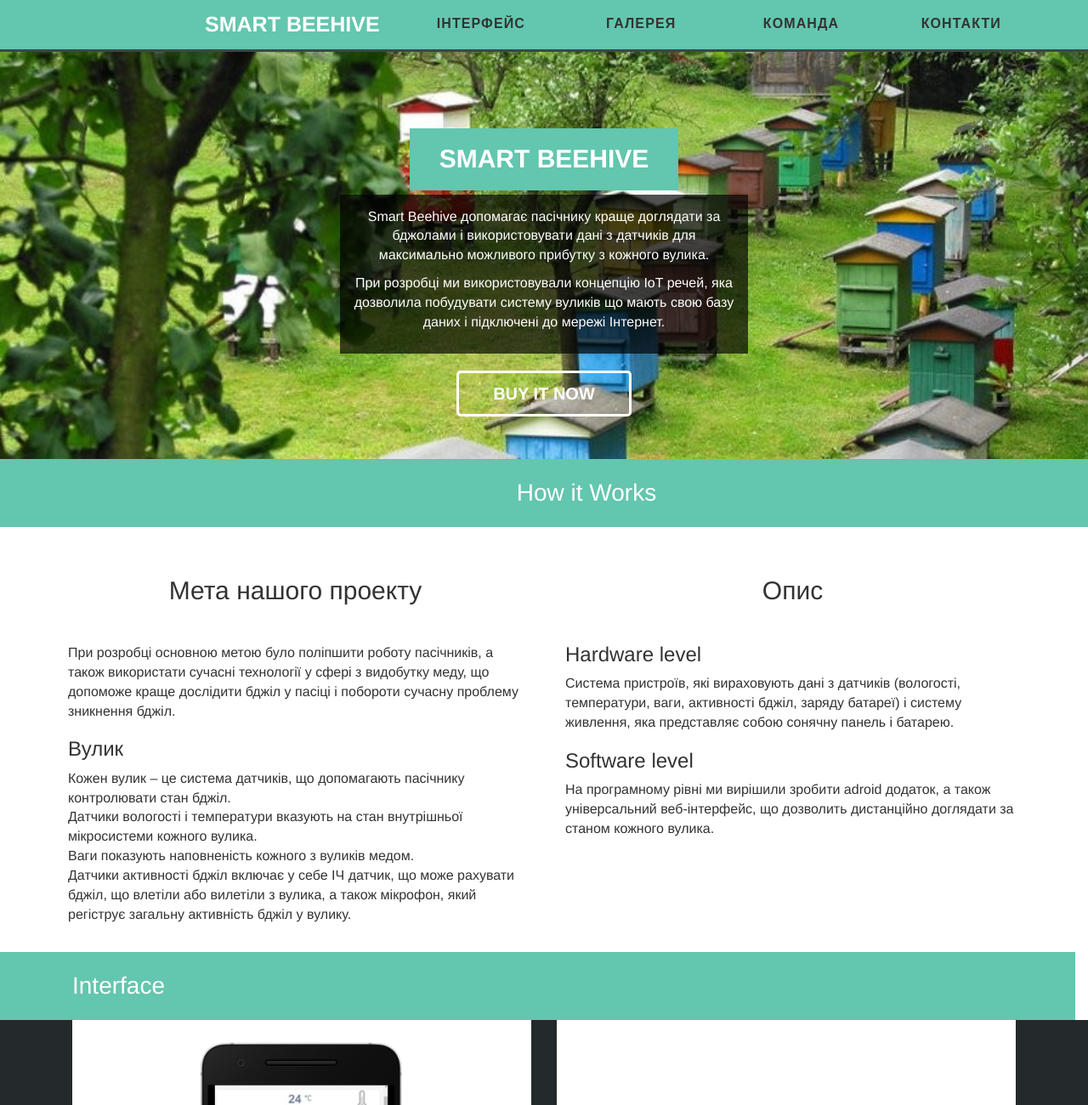
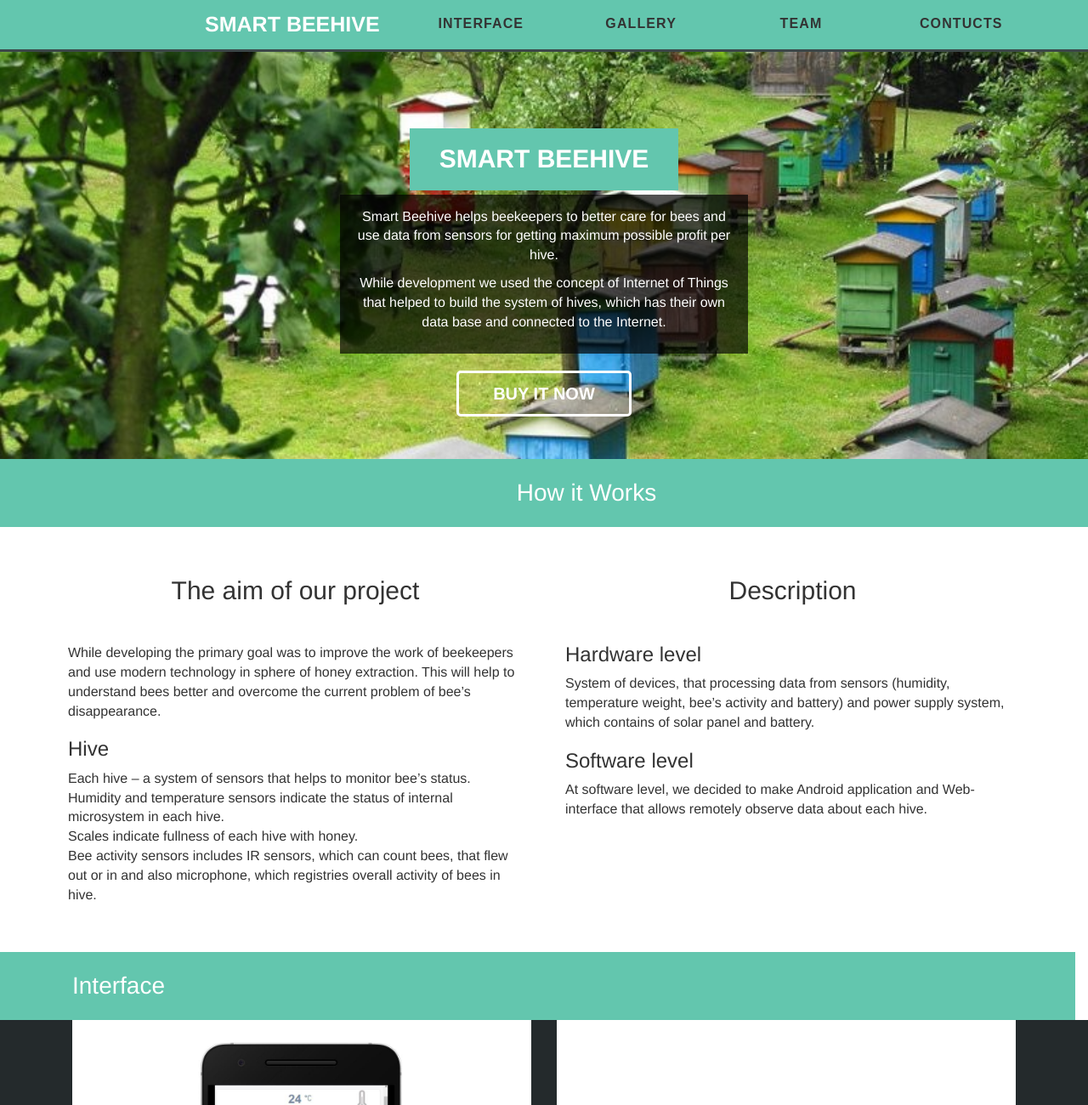
Before and after one commit to Igor-Rabodzei/smarthive.github.io, a plain HTML site: page index.html in a window 1280 px wide. Shown: the top 1300 px of the page at 85% size. Drawn offline with Linux system fonts and the light colour scheme.

Commit message:
add english

```diff
--- a/index.html
+++ b/index.html
@@ -27,16 +27,16 @@
 						<a href="index.html">SMART BEEHIVE</a>
 					</li>
 					<a href="#interface">
-						<li class="col-md-2 col-sm-3 col-xs-6 menu-item">Інтерфейс</li>
+						<li class="col-md-2 col-sm-3 col-xs-6 menu-item">Interface</li>
 					</a>
 					<a href="#gallery">
-						<li class="col-md-2 col-sm-3 col-xs-6 menu-item">Галерея</li>
+						<li class="col-md-2 col-sm-3 col-xs-6 menu-item">Gallery</li>
 					</a>
 					<a href="#team">
-						<li class="col-md-2 col-sm-3 col-xs-6 menu-item">Команда</li>
+						<li class="col-md-2 col-sm-3 col-xs-6 menu-item">Team</li>
 					</a>
 					<a href="#contact">
-						<li class="col-md-2 col-sm-3 col-xs-6 menu-item">Контакти</li>
+						<li class="col-md-2 col-sm-3 col-xs-6 menu-item">Contucts</li>
 					</a>
 				</ul>
 			</div>
@@ -55,10 +55,10 @@
 			<br>
 			<div class="main-description">
 	 			<p>
-	 				Smart Beehive допомагає пасічнику краще доглядати за бджолами і використовувати дані з датчиків для максимально можливого прибутку з кожного вулика.
+	 				Smart Beehive helps beekeepers to better care for bees and use data from sensors for getting maximum possible profit per hive.
 	 			</p>
 	 			<p>
-	 				При розробці ми використовували концепцію IoT  речей, яка дозволила побудувати систему вуликів що мають свою базу даних і підключені до мережі Інтернет.
+	 				While development we used the concept of Internet of Things that helped to build the system of hives, which has their own data base and connected to the Internet.
 	 			</p>
 
 			</div>
@@ -83,32 +83,38 @@
 		<div class="row">
 			<div class=" col-md-6 col-sm-12 right-text">
 				<div class="title-description">
-					Мета нашого проекту
+					The aim of our project
 				</div>
 				<div class="description">
-					При розробці основною метою було поліпшити роботу пасічників, а також використати сучасні технології у сфері з видобутку меду, що допоможе краще дослідити бджіл у пасіці і побороти сучасну проблему зникнення бджіл.
+					While developing the primary goal was to improve the work of beekeepers and use modern technology in sphere of honey extraction. This will help to understand bees better and overcome the current problem of bee’s disappearance.
 
-					<h3>Вулик</h3>
-					Кожен вулик – це система датчиків, що допомагають пасічнику контролювати стан бджіл.
+					<h3>Hive</h3>
+					Each hive – a system of sensors that helps to monitor bee’s status.
 					<br/>
-					Датчики вологості і температури вказують на стан внутрішньої мікросистеми кожного вулика.
+					Humidity and temperature sensors indicate the status of internal microsystem in each hive.
 					<br/>
-					Ваги показують наповненість кожного з вуликів медом.
+					Scales indicate fullness of each hive with honey.
 					<br/>
-					Датчики активності бджіл включає у себе ІЧ датчик, що може рахувати бджіл, що влетіли або вилетіли з вулика, а також мікрофон, який регіструє загальну активність бджіл у вулику.
+					Bee activity sensors includes IR sensors, which can count bees, that flew out or in and also microphone, which registries overall activity of bees in hive.
+					<br/>
+
 				</div>
 			</div>
 
 			<div class=" col-md-6 col-sm-12 left-text">
 				<div class="title-description">
-					Опис
+					Description
 				</div>
 				<div class="description">
 					<h3>Hardware level</h3>
-					Система пристроїв, які вираховують дані з датчиків (вологості, температури, ваги, активності бджіл, заряду батареї) і систему живлення, яка представляє собою сонячну панель і батарею.
+
+					System of devices, that processing data from sensors (humidity, temperature weight, bee’s activity and battery) and power supply system, which contains of solar panel and battery.
+
+
+
 
 					<h3>Software level</h3>
-					На програмному рівні ми вирішили зробити adroid додаток, а також універсальний веб-інтерфейс, що дозволить дистанційно доглядати за станом кожного вулика.
+					At software level, we decided to make Android application and Web-interface that allows remotely observe data about each hive.
 				</div>
 
 			</div>
@@ -159,7 +165,7 @@
 					Igor Zakutynsky
 				</div>
 				<div class="text-post">
-					Cтудент 4 курса НАУ, інженер, головний розробник, full stack developer.
+					Student 4 courses NAU, engineer, main developer, full stack developer.
 				</div>
 			</div>
 		</div>
@@ -173,7 +179,7 @@
 					Stanislav Burmakin
 				</div>
 				<div class="text-post">
-					Випускник НАУ, магістр, головний інженер, hardware developer.
+					NAU graduate,master's degree, main engineer, hardware developer.
 				</div>
 			</div>
 		</div>
@@ -187,7 +193,7 @@
 					Igor Rabodzei
 				</div>
 				<div class="text-post">
-					Студент 3 курса НАУ, представник команди, front-end developer.
+					Student 3 courses NAU, representative teams, front-end developer.
 				</div>
 			</div>
 		</div>
@@ -201,7 +207,7 @@
 					Andrew Kuktenko
 				</div>
 				<div class="text-post">
-					Cтудент 3 курса НАУ, молодший інженер, front-end developer .
+					Student 3 courses NAU, junior engineer, front-end developer.
 				</div>
 			</div>
 		</div>
@@ -215,7 +221,7 @@
 					Tatiana Nabokova
 				</div>
 				<div class="text-post">
-					Студентка 2 курс КНЕУ, менеджер, фінансово-економічний аналіз діяльності організації.
+					Student 2 courses KNEU, manager, financial and economic analysis of the organization.
 				</div>
 			</div>
 		</div>
@@ -229,7 +235,7 @@
 					Yelizaveta Malichenko
 				</div>
 				<div class="text-post">
-					Студентка 1 курсу КНУ, зв'язки з громадськістю, маркетинг, менеджер з продажу
+					Student 1 courses KNU, public relations, marketing, sales manager.
 				</div>
 			</div>
 		</div>
```
